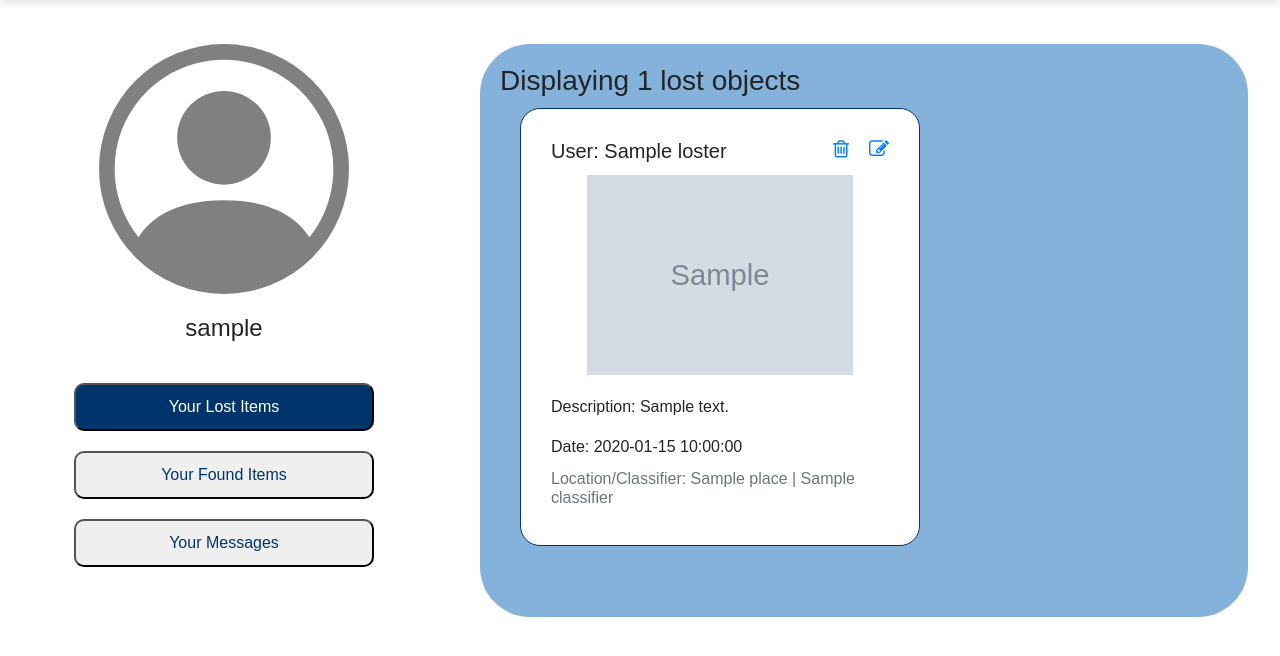
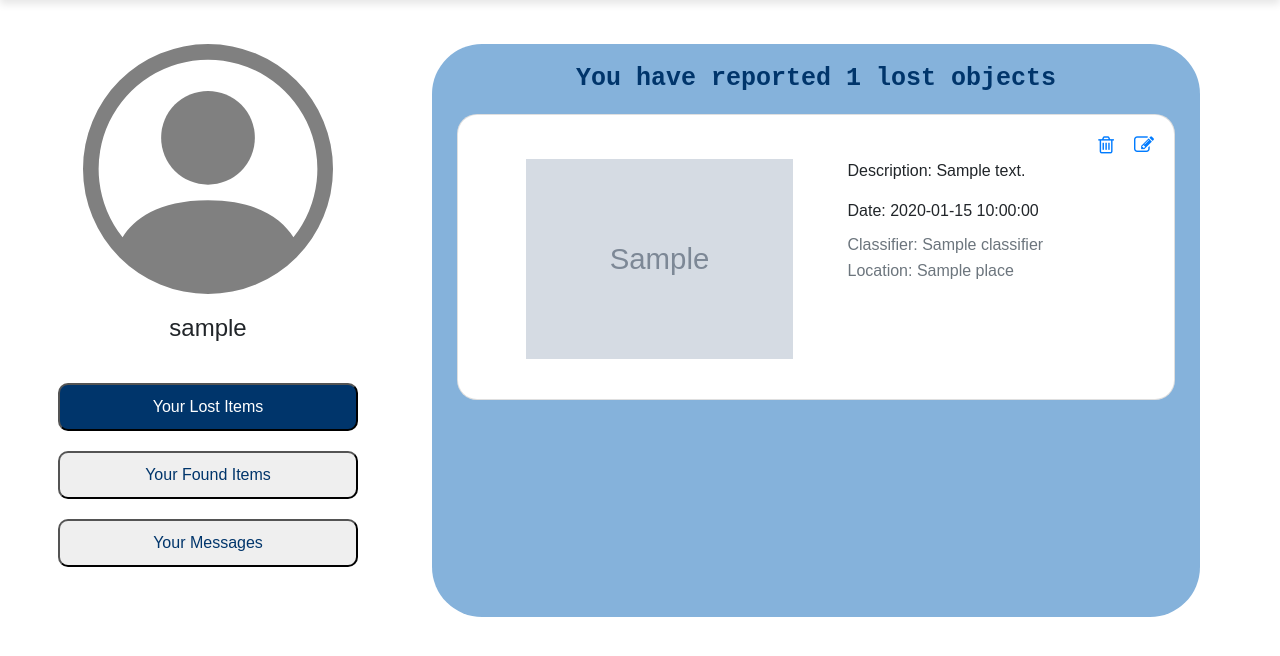
Before and after one commit to yale-cpsc-419-sp23/project-project-group-4, a Python web app: template website/templates/user.html in a window 1280 px wide. Shown: the part 59-715 px from the top of the page. Run offline with Jinja, Linux system fonts and the light colour scheme; the template is opened without the code that fills it: most values are stand-ins (such as "Sample title", 1, 10 or a date in 2020); grey boxes marked "Sample" are stand-in pictures; some libraries are stand-ins or nearby versions.

Commit message:
Fixed datetime to date and updated user.html style

```diff
--- a/website/static/css/main.css
+++ b/website/static/css/main.css
@@ -343,7 +343,7 @@ textarea {
   color: rgb(255, 255, 255);
 }
 
-.card-container {
+.my-card-container {
   /* display: flex; */
   justify-content: center;
   flex-wrap: wrap;
@@ -357,7 +357,7 @@ textarea {
 
 }
 
-.card {
+.my-card {
   width: 400px;
   margin: 10px 20px;
   border: 1px solid #00356B !important;
@@ -376,29 +376,16 @@ textarea {
 }
 
 .card-image img {
+  min-height: 200px; /* set the minimum height */
   max-height: 200px;
-  max-width: 100%;
-  /* width: 100%; */
-  /* object-fit: cover; */
+  max-width: 350px;
+  object-position: center;
 }
 
 .my-card-body {
   padding: 10px;
 }
 
-/* .card-title {
-  margin-top: 0;
-}
-
-.card-text {
-  margin: 0;
-  font-weight: bold;
-} */
-
-.my-card-description {
-  margin: 10px 0;
-  white-space: pre-wrap;
-}
 #foundcards, #lostcards {
   background-color: #00356B;
 }
@@ -414,7 +401,8 @@ textarea {
   display: flex;
   justify-content: space-around;
   flex-wrap: wrap;
-  width: 100%;
+  width: 95%;
+  /* align-items: center; */
 }
 
 .user-card{
@@ -470,6 +458,46 @@ textarea {
   padding: 20px;
 }
 
+.user-body .heading {
+  text-align: center;
+  color: #00356B;
+  font-size: 25px;
+  margin-bottom: 20px;
+  font-weight: bold;
+  font-family: 'Courier New', Courier, monospace;
+}
+
+.user-body .card {
+  margin: 20px 5px;
+  border-radius: 20px;
+  min-width: 500px;
+}
+
+.left-buttons {
+  display: flex;
+  justify-content: space-between;
+}
+
+.card-contents {
+  display: flex;
+  justify-content: space-around;
+  flex-wrap: wrap
+}
+
+.card-contents .card-image {
+  min-width: 350px;
+}
+.card-contents .card-image img {
+  min-height: 200px; /* set the minimum height */
+  max-height: 200px;
+  object-position: center;
+}
+
+.card-info {
+  min-width: 300px;
+  display: flex;
+  flex-direction: column;
+}
 
 /*********************** Drop Down ****************/
 .dropdown {
--- a/website/templates/user.html
+++ b/website/templates/user.html
@@ -22,12 +22,11 @@
         </div>
         <div class="user-body">
             <div id="lost-body">
-                <h3 >Displaying {{num_lost}} lost objects</h3>
+                <h3 class="heading">You have reported {{num_lost}} lost objects</h3>
                 {% for user_object in user_lost_objects %}
                 <div class="card">
                     <div class="card-body">
-                        <div style="display: flex; justify-content: space-between;">
-                            <h5 class="card-title">User: {{ user_object.loster }}</h5>
+                        <div class="left-buttons">
                             <a style="margin-left: auto;" href="/delete-lost-object/{{ user_object.id }}" class="card-link">
                                 <i class="fa fa-trash-o card-icon" aria-hidden="true"></i>
                             </a>
@@ -36,13 +35,19 @@
                             </a>
                         </div>
 
+
+                        <div class="card-contents">
                             <div class="card-image">
                                 <img src="../static/images/{{ user_object.image }}" alt="{{ user_object.description }}">
                             </div>
+                            <div class="card-info" >
                                 <p class="card-text">Description: {{ user_object.description }}</p>
                                 <p class="card-text">Date: {{ user_object.lost_date }}</p>
-                        <!-- show the object's location on the left and the object's classifier on the right -->
-                        <h6 class="card-subtitle mb-2 text-muted">Location/Classifier: {{ user_object.place }} | {{ user_object.classifier }}</h6>
+                                <p class="card-subtitle mb-2 text-muted">Classifier: {{ user_object.classifier }}</p>
+                                <p class="card-subtitle mb-2 text-muted">Location: {{ user_object.place }}</p>
+                                <!-- <h6 class="card-subtitle mb-2 text-muted">Location/Classifier: {{ user_object.place }} | {{ user_object.classifier }}</h6> -->
+                            </div>
+                        </div>
 
                     </div>
                 </div>
@@ -52,12 +57,11 @@
 
     <!-- Display your found objects. This was passed in as `user_found_objects`. There should also be a little x that deletes the object. remember the route is /delete-found-object/<id> -->
             <div id="found-body" class="hidden-user-body">
-                <h3 >Displaying {{num_found}} found objects</h3>
+                <h3 class="heading">You have reported {{num_found}} found objects</h3>
                 {% for user_object in user_found_objects %}
                     <div class="card">
                         <div class="card-body">
-                            <div style="display: flex; justify-content: space-between;">
-                                <h5 class="card-title">User: {{ user_object.founder }}</h5>
+                            <div class="left-buttons">
                                 <a style="margin-left: auto;" href="/delete-found-object/{{ user_object.id }}" class="card-link">
                                     <i class="fa fa-trash-o card-icon" aria-hidden="true"></i>
                                 </a>
@@ -65,14 +69,17 @@
                                     <i class="fa fa-pencil-square-o card-icon" aria-hidden="true"></i>
                                 </a>
                             </div>
-
+                            <div class="card-contents">
                                 <div class="card-image">
                                     <img src="../static/images/{{ user_object.image }}" alt="{{ user_object.description }}">
                                 </div>
+                                <div class="card-info" >
                                     <p class="card-text">Description: {{ user_object.description }}</p>
                                     <p class="card-text">Date: {{ user_object.found_date }}</p>
-                            <!-- show the object's location on the left and the object's classifier on the right -->
-                            <h6 class="card-subtitle mb-2 text-muted">Location/Classifier: {{ user_object.place }} | {{ user_object.classifier }}</h6>
+                                    <p class="card-subtitle mb-2 text-muted">Classifier: {{ user_object.classifier }}</p>
+                                    <p class="card-subtitle mb-2 text-muted">Location: {{ user_object.place }}</p>
+                                </div>
+                            </div>
 
                         </div>
                     </div>
@@ -80,7 +87,7 @@
             </div>
 
             <div id="msg-body" class="hidden-user-body">
-                <h3 >Displaying {{num_messages}} messages</h3>
+                <h3 class="heading">Inbox: {{num_messages}} messages</h3>
                 {% for message in messages %}
                 <div class="card">
                     <div class="card-body">
```
Also changed, not shown: website/models.py (+4 -4 lines), website/templates/home.html (+6 -6 lines). Lines whose indentation alone changed are shown as unchanged.
